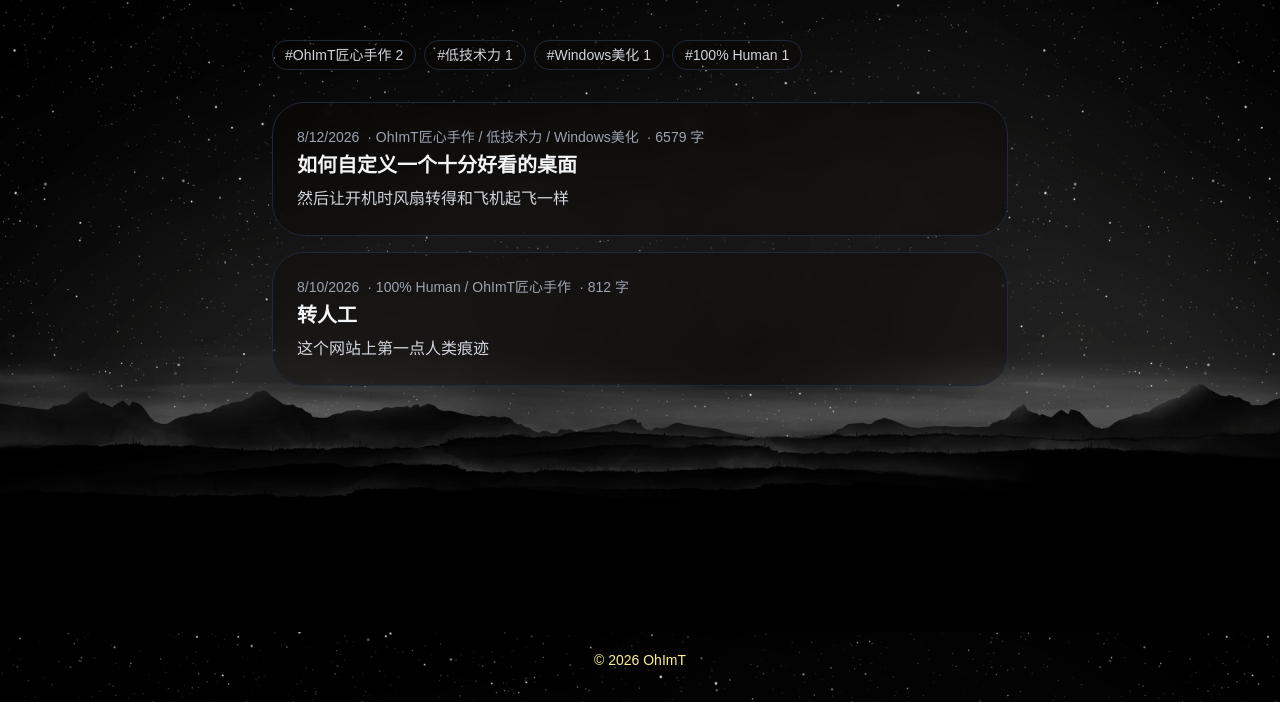
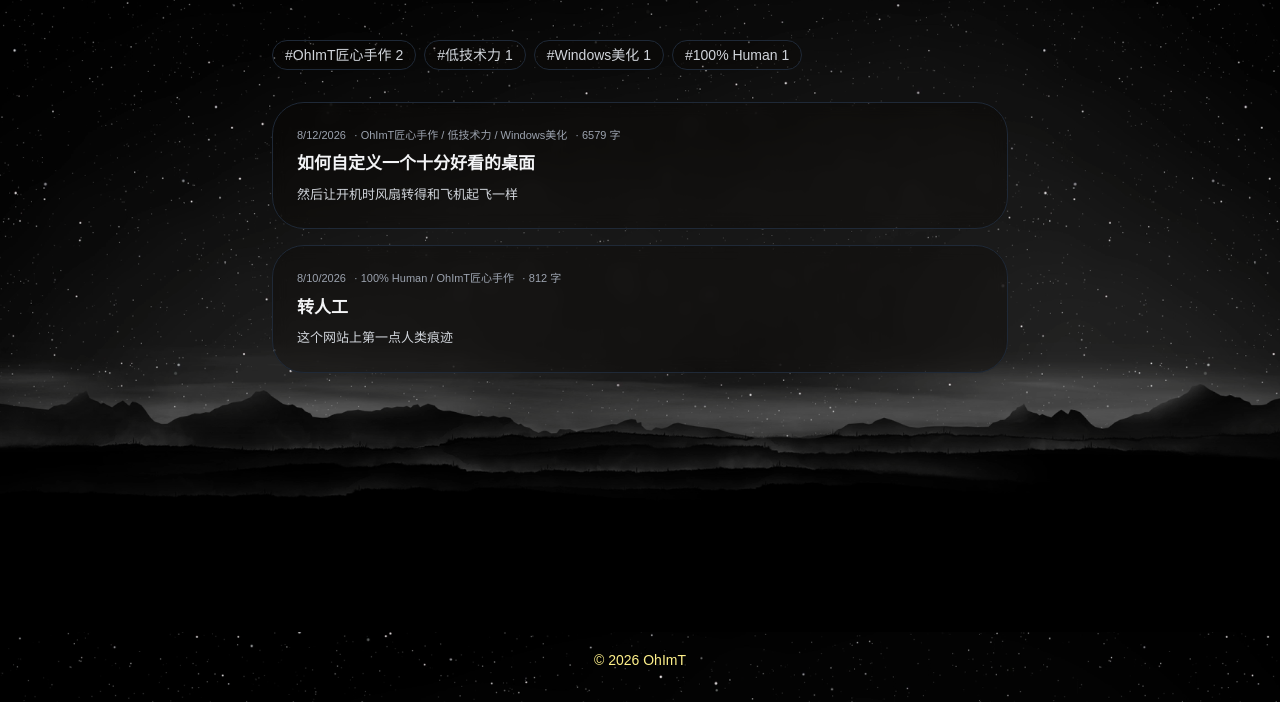
Before and after one commit to TangentCN/OhImTBlog, an Astro site: page /blog in a window 1280 px wide. Shown: the part 182-884 px from the top of the page. Built offline with nearby package versions, Linux system fonts and the light colour scheme; Astro itself is replaced by a stand-in of ours.

Commit message:
文章卡片：字号整体略调小 + 增大上下行距
- 元信息 12→11px、标题 18→17px、简介 14→13px
- 元信息↔标题、标题↔简介 行距 4→8px（对称）
- 层级保持：标题 > 简介 > 元信息

```diff
--- a/src/components/PostCard.astro
+++ b/src/components/PostCard.astro
@@ -16,16 +16,16 @@ const wordCount = (post.body ?? "").replace(/\s/g, "").length;
 ---
 <article class="relative rounded-4xl border border-line bg-page/30 p-6 backdrop-blur-sm transition-all duration-300 hover:-translate-y-[2px] hover:bg-page/50 hover:border-accent/40">
   <!-- 日期 + 标签 + 字数：放在标题和简介上方（参考 novic.cc 卡片布局；同一行小字灰字，tags 用「 / 」分隔） -->
-  <div class="flex flex-wrap items-center gap-2 text-sm text-muted">
+  <div class="flex flex-wrap items-center gap-2 text-[11px] text-muted">
     <time>{post.data.pubDate.toLocaleDateString()}</time>
     {post.data.tags.length > 0 && (
       <span>· {post.data.tags.join(" / ")}</span>
     )}
     <span>· {wordCount} 字</span>
   </div>
-  <h2 class="mt-1 text-xl font-semibold">
+  <h2 class="mt-2 text-[17px] font-semibold">
     <!-- after:absolute + inset-0：伪元素铺满整张卡片，点击卡片任意处 = 点击链接（stretched link） -->
     <a href={`/blog/${post.id}/`} class="hover:text-accent after:absolute after:inset-0 after:content-['']">{post.data.title}</a>
   </h2>
-  {post.data.description && <p class="mt-2 text-soft">{post.data.description}</p>}
+  {post.data.description && <p class="mt-2 text-[13px] text-soft">{post.data.description}</p>}
 </article>
```
